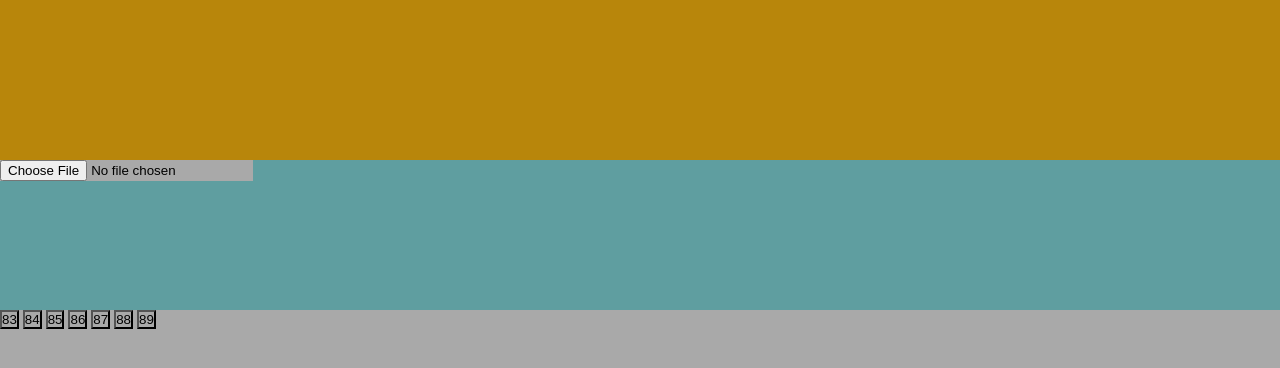
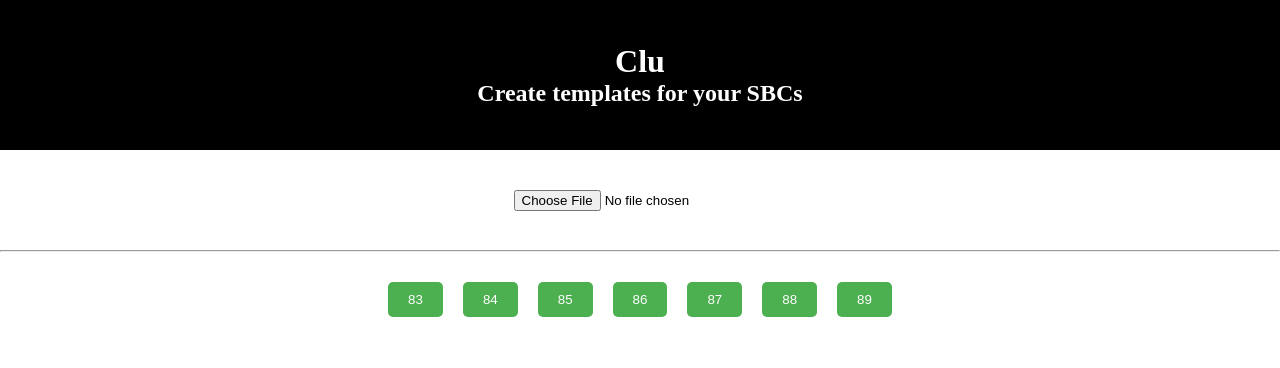
Before and after one commit to ByeBach/auto-squad-builder, a website: page index.html in a window 1280 px wide. Drawn offline with nearby package versions, Linux system fonts and the light colour scheme.

Commit message:
Estilos agregados

```diff
--- a/index.html
+++ b/index.html
@@ -4,11 +4,14 @@
     <meta charset="UTF-8">
     <meta name="viewport" content="width=device-width, initial-scale=1.0">
     <link rel="stylesheet" href="style.css">
-    <title>CSV Parser</title>
+    <title>Clu</title>
 </head>
 <body>
+
+    <div class="container">
         <div class="portail">
-
+            <h1>Clu</h1>
+            <h2>Create templates for your SBCs</h2>
         </div>
 
 
@@ -17,9 +20,7 @@
             <script src="https://cdnjs.cloudflare.com/ajax/libs/PapaParse/5.3.0/papaparse.min.js"></script>
         </div>
 
-    <div class="topPlayers">
-
-    </div>
+        <hr>
 
             <div class="medButtons">
                 <button id="button83">83</button>
@@ -37,6 +38,9 @@
         </div>
 
 
+    </div>
+
+
 
     <script src="app.js"></script>
 </body>
--- a/style.css
+++ b/style.css
@@ -1,15 +1,42 @@
 *{
-    background-color: darkgray;
     margin: 0;
     padding: 0;
 }
 
 .portail{
-    background-color: darkgoldenrod;
-    height: 160px;
+    display: flex;
+    flex-direction: column;
+    justify-content: center;
+    text-align: center;
+    height: 150px;
+    color: white;
+    background-color: black;
+
+}
+h1, h2{
+    display: inline-block;
+    background-color: black;
 }
 
 .dropCSV{
-    height: 150px;
-    background-color: cadetblue;
+    display: flex;
+    align-items: center;
+    justify-content: center;
+    height: 100px;
 }
+.medButtons{
+    display: flex;
+    flex-direction: row;
+    justify-content: center;
+    align-items: center;
+    padding-top: 20px;
+}
+button{
+    padding: 10px 20px;
+  background-color: #4CAF50;
+  color: white;
+  border: none;
+  border-radius: 5px;
+  cursor: pointer;
+  margin: 10px;
+}
```
Lines whose indentation alone changed are shown as unchanged.
